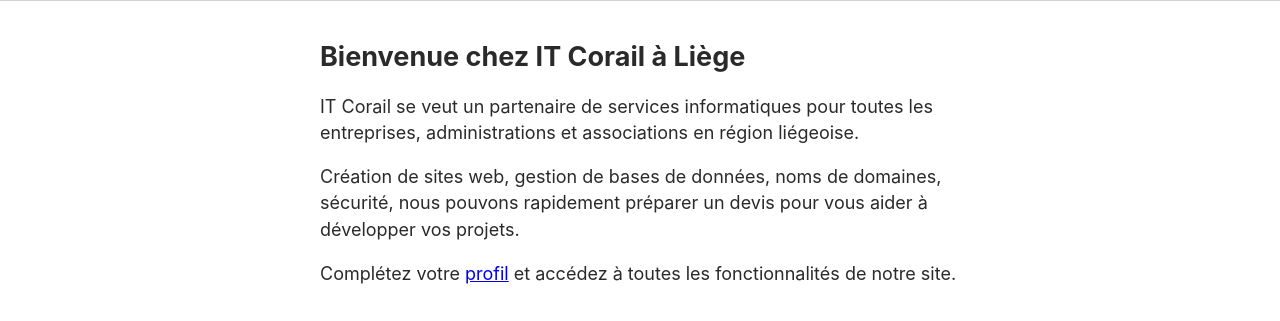
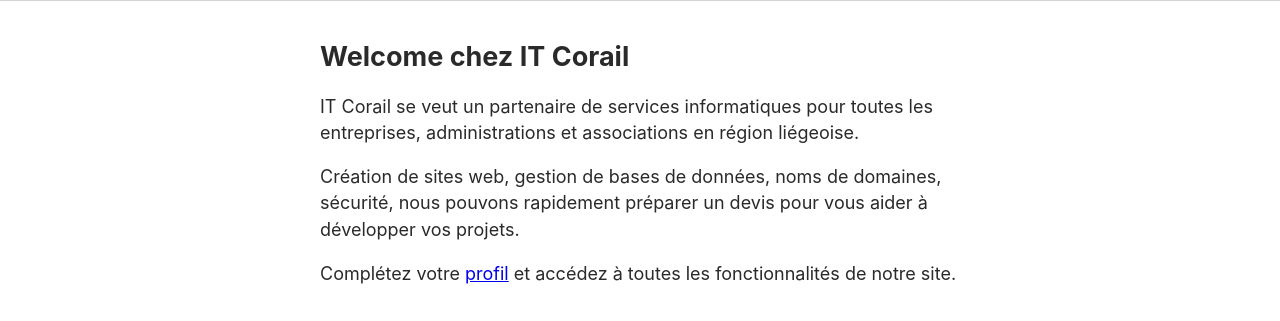
Before and after one commit to SoJerome/newcorail, a Gatsby site: page / in a window 1280 px wide. Shown: the part 119-440 px from the top of the page. Built offline with nearby package versions, Linux system fonts and the light colour scheme; Gatsby itself is replaced by a stand-in of ours.

Commit message:
Nouveau dévoloppements

```diff
--- a/src/pages/index.js
+++ b/src/pages/index.js
@@ -7,7 +7,7 @@
 const Index = () => (
   <Layout>
     <Status />
-    <View title="Bienvenue chez IT Corail à Liège">
+    <View title="Welcome chez IT Corail">
       <p>
         IT Corail se veut un partenaire de services informatiques pour toutes les entreprises, administrations et associations en région liégeoise.
       </p>
```
Also changed, not shown: .travis.yml.
